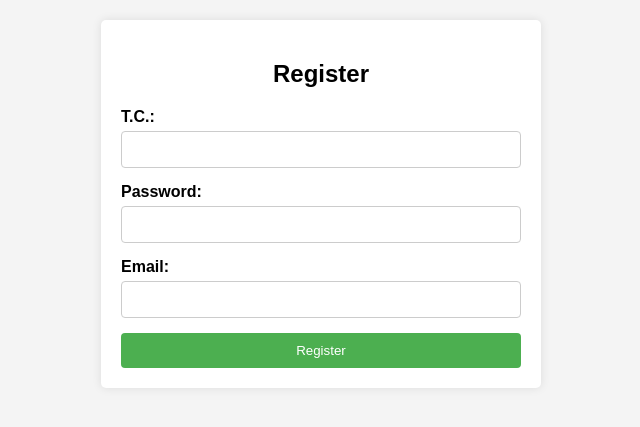
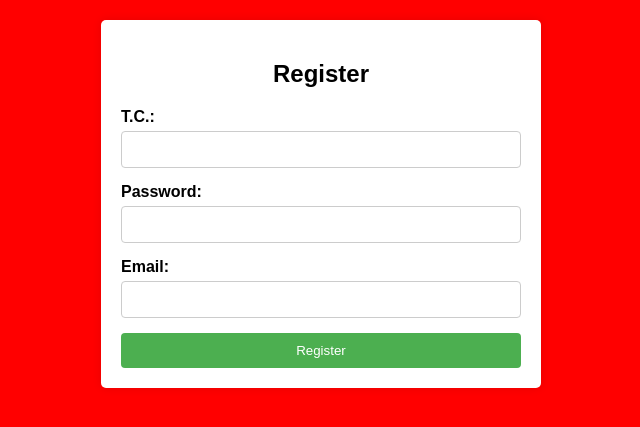
Before and after one commit to EralpColak/390Project, a PHP site: page / in a window 1280 px wide. Shown: the top 427 px of the page, without its empty margins (319-959 px from the left). Run offline with PHP 8.4, Linux system fonts and the light colour scheme.

Commit message:
red color

```diff
--- a/index.php
+++ b/index.php
@@ -11,7 +11,7 @@
     <style>
         body {
             font-family: Arial, sans-serif;
-            background-color: #f4f4f4;
+            background-color: red;
             margin: 0;
             padding: 0;
         }
```
